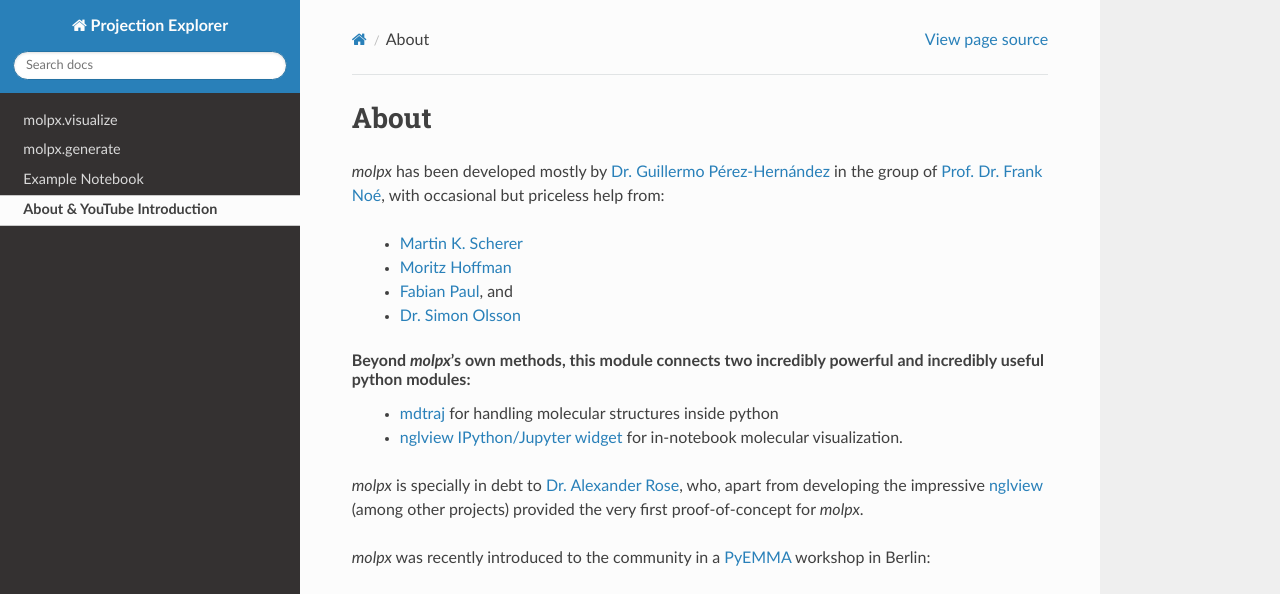
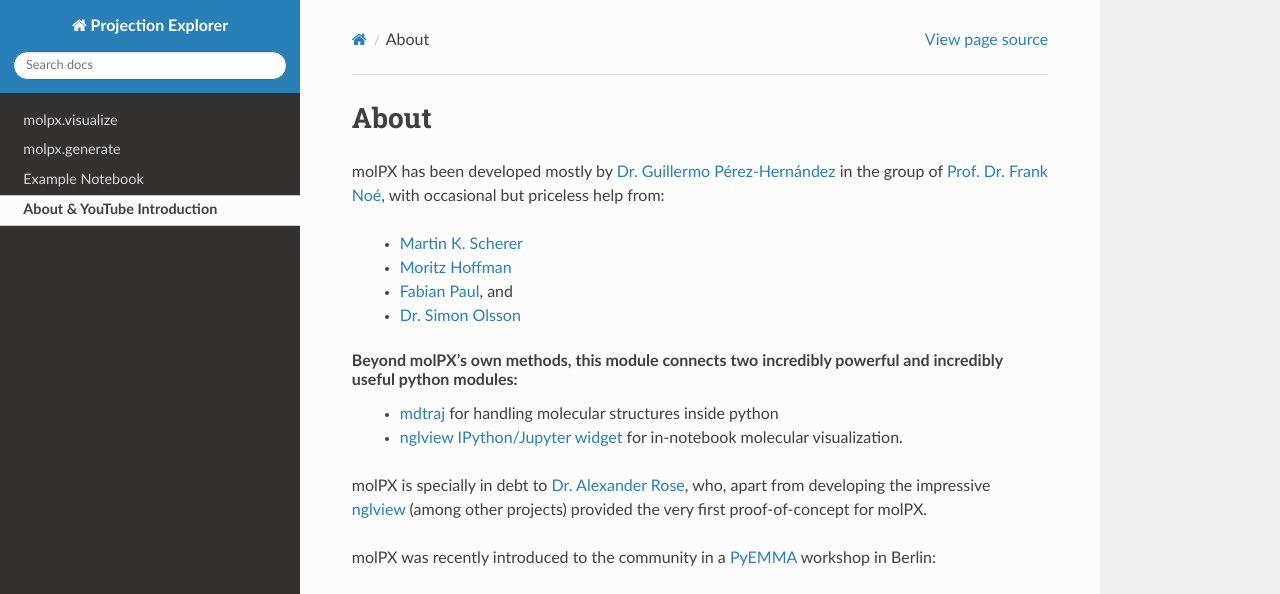
Before and after one commit to markovmodel/molPX, a Sphinx documentation site: the page built from doc/source/about.rst, in a window 1280 px wide and 1105 px high. Shown: the top 594 px of the window. Built offline with Sphinx 7.4.7 and the Read the Docs theme 2.0.0, drawn with Linux system fonts in a browser that asks for light colours; pages that are not in the unit, such as notebooks, are missing from menus; the version number could not be read and is left out; grey boxes are pictures that could not be loaded.

Commit message:
[docs] update

```diff
--- a/doc/source/about.rst
+++ b/doc/source/about.rst
@@ -1,7 +1,7 @@
 About
 =========
 
-`molpx` has been developed mostly by `Dr. Guillermo Pérez-Hernández <http://www.mi.fu-berlin.de/en/math/groups/
+molPX has been developed mostly by `Dr. Guillermo Pérez-Hernández <http://www.mi.fu-berlin.de/en/math/groups/
 comp-mol-bio/staff/perez/index.html>`_
 in the group of `Prof. Dr. Frank Noé <http://www.mi.fu-berlin.de/en/math/groups/comp-mol-bio/index.html>`_, with
 occasional but priceless help from:
@@ -10,16 +10,16 @@ occasional but priceless help from:
   * `Fabian Paul <https://github.com/fabian-paul>`_, and
   * `Dr. Simon Olsson <https://github.com/psolsson>`_
 
-Beyond `molpx`'s own methods, this module connects two incredibly powerful and incredibly useful python modules:
+Beyond molPX's own methods, this module connects two incredibly powerful and incredibly useful python modules:
   * `mdtraj <http://mdtraj.org/>`_ for handling molecular structures inside python
   * `nglview IPython/Jupyter widget <https://github.com/arose/nglview>`_ for in-notebook molecular visualization.
 
 
-`molpx` is specially in debt to `Dr. Alexander Rose
+molPX is specially in debt to `Dr. Alexander Rose
 <https://github.com/arose>`_, who, apart from developing the impressive `nglview
-<https://github.com/arose/nglview>`_ (among other projects) provided the very first proof-of-concept for `molpx`.
+<https://github.com/arose/nglview>`_ (among other projects) provided the very first proof-of-concept for molPX.
 
-`molpx` was recently introduced to the community in a `PyEMMA <https://pyemma.org>`_ workshop in Berlin:
+molPX was recently introduced to the community in a `PyEMMA <https://pyemma.org>`_ workshop in Berlin:
 
  .. raw:: html
 
--- a/doc/source/index.rst
+++ b/doc/source/index.rst
@@ -5,7 +5,7 @@
 
 Welcome to Projection Explorer's Documentation!
 ===============================================
-The Molecular Projection Explorer, ``molpx``, is a python module that provides **interactive visualization of
+The Molecular Projection Explorer, molPX, is a python module that provides **interactive visualization of
 projected coordinates of molecular dynamics (MD) trajectories** inside a jupyter notebook.
 
 Projection Explorer uses the incredibly useful  `nglview IPython/Jupyter widget <https://github.com/arose/nglview>`_.
@@ -23,7 +23,7 @@ At the moment the API consists of two subpackages:
    index_visualize
    index_generate
 
-The quickest way to see molpx in action is through the
+The quickest way to see molPX in action is through the
 
 .. toctree::
    :maxdepth: 1
@@ -84,7 +84,7 @@ When you import this Python package, some of your metadata is sent to our server
  * Time of retrieval
 
 It is very easy to disable this feature, even before you use install `molpx` for the first time. Here's how
---------------------------------------------------------------------------------
+-----------------------------------------------------------------------------------------------------------
 
  1. Create a hidden folder `.molpx` in your home folder
  2. Create a file `conf_molpx.py` inside of `.molpx` with the following line:
```
Also changed, not shown: README.md (+2 -2 lines), doc/source/index_visualize.rst (+5 -4 lines).
